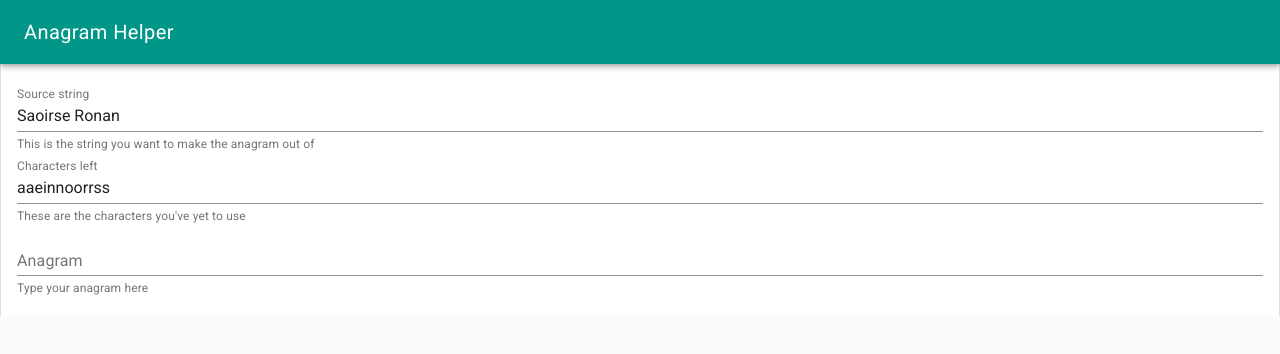
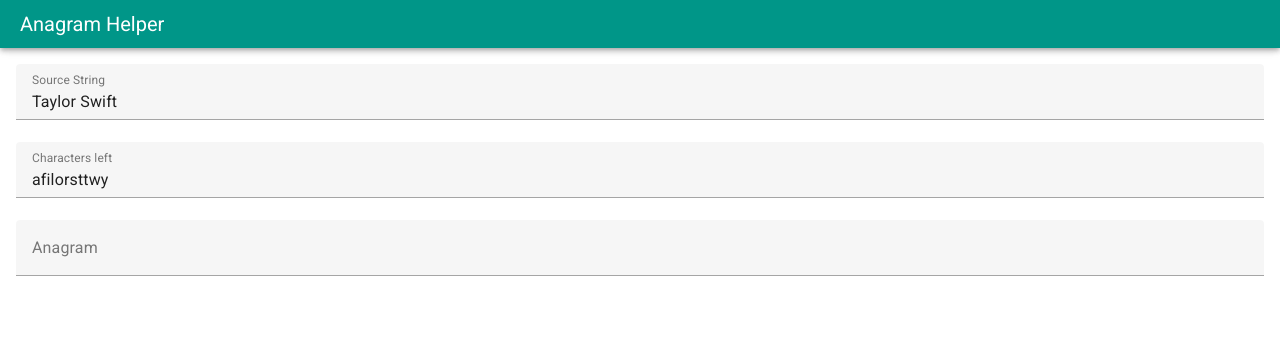
Before and after one commit to glynnbird/anagramhelper, a plain HTML site: page dist/index.html in a window 1280 px wide. Drawn offline with nearby package versions, Linux system fonts and the light colour scheme.

Commit message:
latest vue

```diff
--- a/dist/app.js
+++ /dev/null
@@ -1,42 +0,0 @@
-Vue.use(VueMaterial.default)
-
-var app = new Vue({
-  el: '#app',
-  data: {
-    source: 'Saoirse Ronan',
-    target: '',
-    error: ''
-  },
-  methods: {
-  },
-  computed: {
-    left : function() {
-      let str = this.source.replace(/[^a-z]/ig, '')
-      const invalidLetters = []
-      for(var i in this.target) {
-        const letter = this.target[i]
-        if (letter.match(/[a-z]/i)) {
-          const re = new RegExp(letter, 'i')
-          if (str.match(re)) {
-            str = str.replace(re, '')
-          } else {
-            invalidLetters.push(letter)
-          }
-
-        }
-      }
-      if (invalidLetters.length > 0) {
-        this.error = 'Invalid letters: ' + invalidLetters.join(' ')
-      } else {
-        this.error = ''
-      }
-      str = str.toLowerCase().split('').sort().join('')
-      return str
-    },
-    messageClass () {
-      return {
-        'md-invalid': (this.error.length > 0)
-      }
-    }
-  }
-})
--- a/dist/index.html
+++ b/dist/index.html
@@ -3,45 +3,87 @@
   <head>
     <meta charset="utf-8">
     <meta content="width=device-width,initial-scale=1,minimal-ui" name="viewport">
-    <link rel="stylesheet" href="https://fonts.googleapis.com/css?family=Roboto:300,400,500,700,400italic|Material+Icons">
-    <link rel="stylesheet" href="https://unpkg.com/vue-material/dist/vue-material.min.css">
-    <link rel="stylesheet" href="https://unpkg.com/vue-material/dist/theme/default.css">
-    <style>
-      [v-cloak] { display: none; }
-    </style>
+    <link rel="stylesheet" href="https://cdn.jsdelivr.net/npm/vuetify@3.7.19/dist/vuetify.min.css" />
+    <link rel="stylesheet" href="https://cdn.jsdelivr.net/npm/@mdi/font@latest/css/materialdesignicons.min.css" />
+    <link rel="stylesheet" href="https://fonts.bunny.net/css?family=roboto:400,500,700" />
+    <script type="importmap">
+    {
+      "imports": {
+        "vue": "https://cdn.jsdelivr.net/npm/vue@3.5.13/dist/vue.esm-browser.js",
+        "vuetify": "https://cdn.jsdelivr.net/npm/vuetify@3.7.19/dist/vuetify.esm.js"
+      }
+    }
+    </script>
     <title>Anagram maker</title>
     <link rel="manifest" href="/anagram.webmanifest" />
   </head>
   <body>
-    <div id="app" v-cloak>
-      <div class="page-container">
-        <md-app>
-          <md-app-toolbar class="md-primary" style="background-color: #009688">
-            <span class="md-title">Anagram Helper</span>
-          </md-app-toolbar>
-          <md-app-content>
-            <md-field>
-              <label>Source string</label>
-              <md-input v-model="source"></md-input>
-              <span class="md-helper-text">This is the string you want to make the anagram out of</span>
-            </md-field>
-            <md-field>
-              <label>Characters left</label>
-              <md-input v-model="left" readonly></md-input>
-              <span class="md-helper-text">These are the characters you've yet to use</span>
-            </md-field>
-            <md-field :class="messageClass">
-              <label>Anagram</label>
-              <md-input v-model="target"></md-input>
-              <span class="md-helper-text">Type your anagram here</span>
-              <span class="md-error">{{ error }}</span>
-            </md-field>
-          </md-app-content>
-        </md-app>
-      </div>
-    </div>
-    <script src="https://unpkg.com/vue@2.6.11/dist/vue.js"></script>
-    <script src="https://unpkg.com/vue-material"></script>
-    <script src="app.js"></script>
+    <v-layout id="app">
+      <v-app theme="light">
+        <v-app-bar density="compact" color="#009688">
+          <v-app-bar-title style="user-select:none;">Anagram Helper</v-app-bar-title>
+        </v-app-bar>
+        <v-main>
+          <v-container fluid>
+            <v-text-field label="Source String" v-model="source" hint="This is the string you want to make the anagram out of"></v-text-field>
+            <v-text-field label="Characters left" v-model="left" readonly hint="These are the characters you've yet to use"></v-text-field>
+            <v-text-field label="Anagram" v-model="target" hint="Type your anagram here"></v-text-field>
+          </v-container>
+        </v-main>
+      </v-app>
+    </v-layout>
+
+    <script type="module">
+      // imports
+      import { createApp, ref, computed } from "vue"
+      import { createVuetify } from "vuetify"
+
+      // use vuetify for UI
+      const vuetify = createVuetify()
+
+      // create Vue.js app
+      createApp({
+        setup() {
+          // app state
+          const source = ref('Taylor Swift')
+          const target = ref('')
+          const error = ref('')
+
+          // calculate letters left - computed dynamically from source
+          const left = computed(function () {
+            let str = source.value.replace(/[^a-z]/ig, '')
+            const invalidLetters = []
+            for(var i in target.value) {
+              const letter = target.value[i]
+              if (letter.match(/[a-z]/i)) {
+                const re = new RegExp(letter, 'i')
+                if (str.match(re)) {
+                  str = str.replace(re, '')
+                } else {
+                  invalidLetters.push(letter)
+                }
+
+              }
+            }
+            if (invalidLetters.length > 0) {
+              error.value = 'Invalid letters: ' + invalidLetters.join(' ')
+            } else {
+              error.value = ''
+            }
+            str = str.toLowerCase().split('').sort().join('')
+            return str
+          })
+
+          // make state available
+          return {
+            source,
+            target,
+            error,
+            left
+          }
+        }
+      }).use(vuetify).mount('#app')
+
+    </script>
   </body>
 </html>
```
Also changed, not shown: 1 other file.
